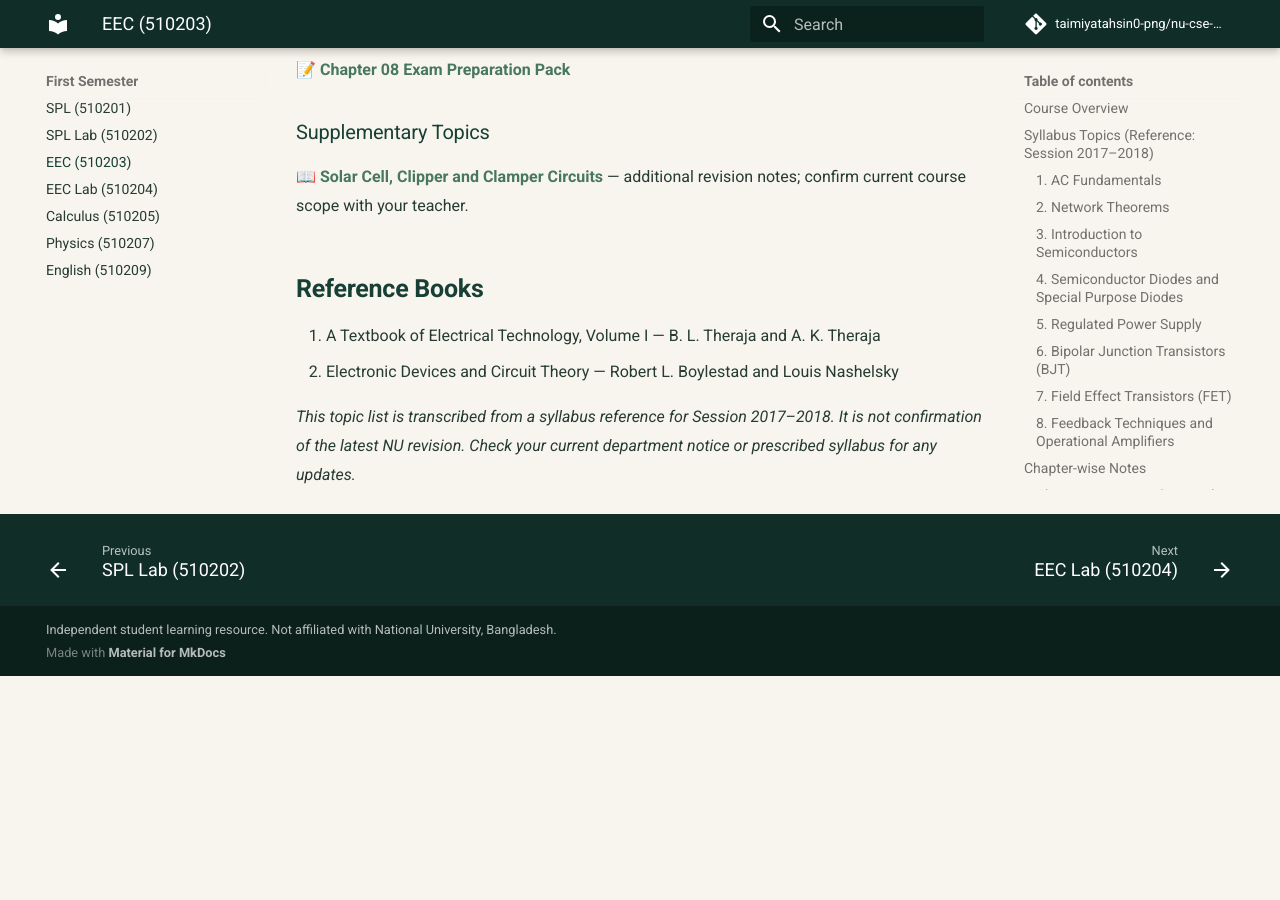
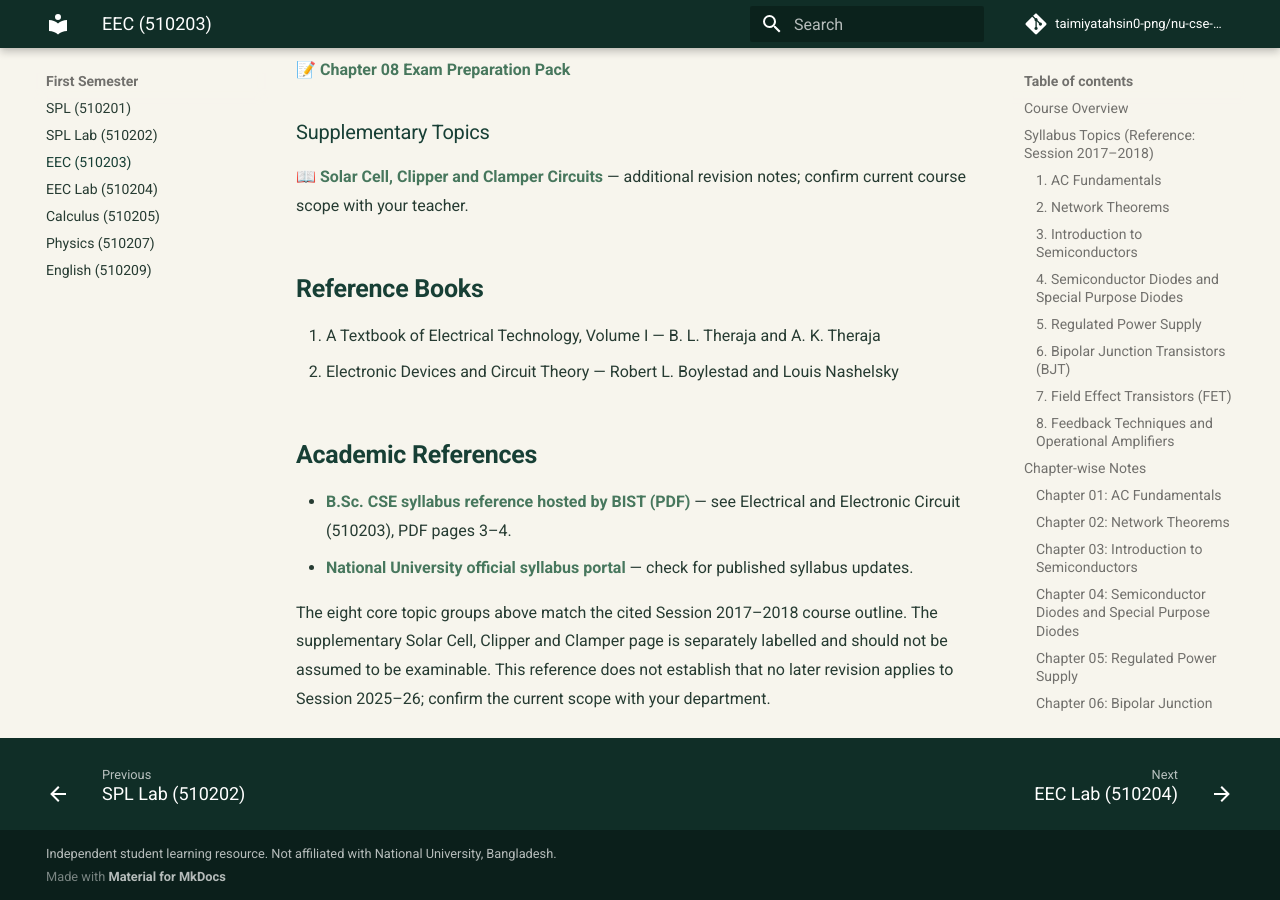
Before and after one commit to taimiyatahsin0-png/nu-cse-notes-store, an MkDocs documentation site: the page built from docs/subjects/eec/index.md, in a window 1280 px wide and 900 px high, scrolled down 4343 px. Built offline with MkDocs 1.6.1 and Material for MkDocs 9.7.7, drawn with Linux system fonts in a browser that asks for light colours; comment, search, counter and statistics services are not loaded; before the commit the page ends 5019 px from its top, so only the background shows below that.

Commit message:
Add syllabus source references to EEC notes

```diff
--- a/docs/subjects/eec/index.md
+++ b/docs/subjects/eec/index.md
@@ -153,4 +153,9 @@ This course introduces the fundamental concepts of electrical circuits, AC funda
 1. A Textbook of Electrical Technology, Volume I — B. L. Theraja and A. K. Theraja
 2. Electronic Devices and Circuit Theory — Robert L. Boylestad and Louis Nashelsky
 
-*This topic list is transcribed from a syllabus reference for Session 2017–2018. It is not confirmation of the latest NU revision. Check your current department notice or prescribed syllabus for any updates.*
+## Academic References
+
+- [B.Sc. CSE syllabus reference hosted by BIST (PDF)](https://bist.ac.bd/storage/1645259906_Computer%20Science%20and%20Engineering%201st%20Year_Pub_Date_15092019.pdf) — see Electrical and Electronic Circuit (510203), PDF pages 3–4.
+- [National University official syllabus portal](https://www.nu.ac.bd/syllabus.php) — check for published syllabus updates.
+
+The eight core topic groups above match the cited Session 2017–2018 course outline. The supplementary Solar Cell, Clipper and Clamper page is separately labelled and should not be assumed to be examinable. This reference does not establish that no later revision applies to Session 2025–26; confirm the current scope with your department.
```
